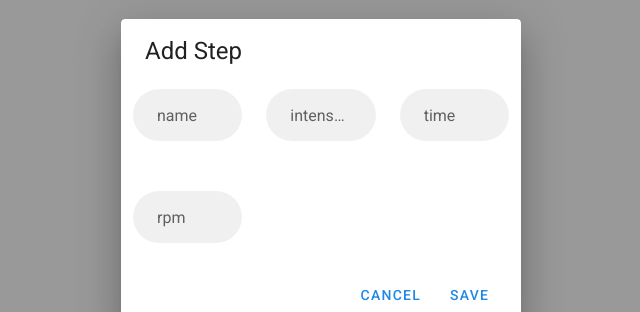
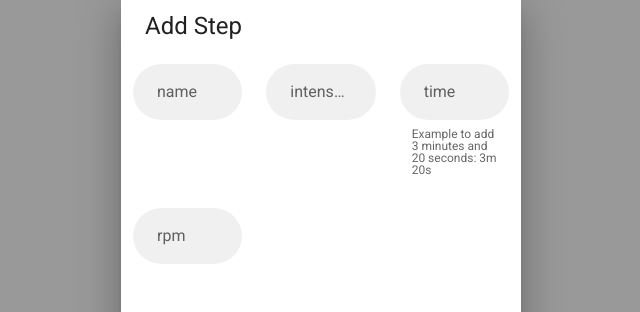
Before and after one commit to rishadomar/workout-planner, a Vue app: page /spinningActivity/1 in a window 1280 px wide. Both pictures are taken after a click on the button "NEW STEP". Shown: the part 224-536 px from the top of the page, without its empty margins (319-959 px from the left). Built offline with nearby package versions, Linux system fonts and the light colour scheme; no server answers; the database is empty.

Commit message:
Example of time

```diff
--- a/src/views/EditStepDialog.vue
+++ b/src/views/EditStepDialog.vue
@@ -14,7 +14,6 @@
                                 <v-text-field
                                     label="name"
                                     v-model="step.name"
-                                    dense
                                     filled
                                     rounded
                                     required
@@ -25,7 +24,6 @@
                                     label="intensity"
                                     type="number"
                                     v-model.number="step.intensity"
-                                    dense
                                     filled
                                     rounded
                                     required
@@ -35,7 +33,8 @@
                                 <v-text-field
                                     label="time"
                                     v-model="step.seconds"
-                                    dense
+                                    hint="Example to add 3 minutes and 20 seconds: 3m 20s"
+                                    persistent-hint
                                     filled
                                     rounded
                                     required
@@ -46,7 +45,6 @@
                                     label="rpm"
                                     type="number"
                                     v-model.number="step.rpm"
-                                    dense
                                     filled
                                     rounded
                                     required
--- a/src/views/SpinningActivity.vue
+++ b/src/views/SpinningActivity.vue
@@ -42,7 +42,6 @@
                             :isEditable="isEditable"
                             v-for="step in spinningActivity.steps"
                             :key="step.id"
-                            @on-delete="onDelete"
                         >
                         </Step>
                     </draggable>
--- a/src/views/SpinningActivityAddNewDialog.vue
+++ b/src/views/SpinningActivityAddNewDialog.vue
@@ -12,7 +12,6 @@
                                 <v-text-field
                                     label="name"
                                     v-model="newStep.name"
-                                    dense
                                     filled
                                     rounded
                                     required
@@ -23,7 +22,6 @@
                                     label="intensity"
                                     type="number"
                                     v-model.number="newStep.intensity"
-                                    dense
                                     filled
                                     rounded
                                     required
@@ -33,7 +31,8 @@
                                 <v-text-field
                                     label="time"
                                     v-model="newStep.seconds"
-                                    dense
+                                    hint="Example to add 3 minutes and 20 seconds: 3m 20s"
+                                    persistent-hint
                                     filled
                                     rounded
                                     required
@@ -44,7 +43,6 @@
                                     label="rpm"
                                     type="number"
                                     v-model.number="newStep.rpm"
-                                    dense
                                     filled
                                     rounded
                                     required
```
